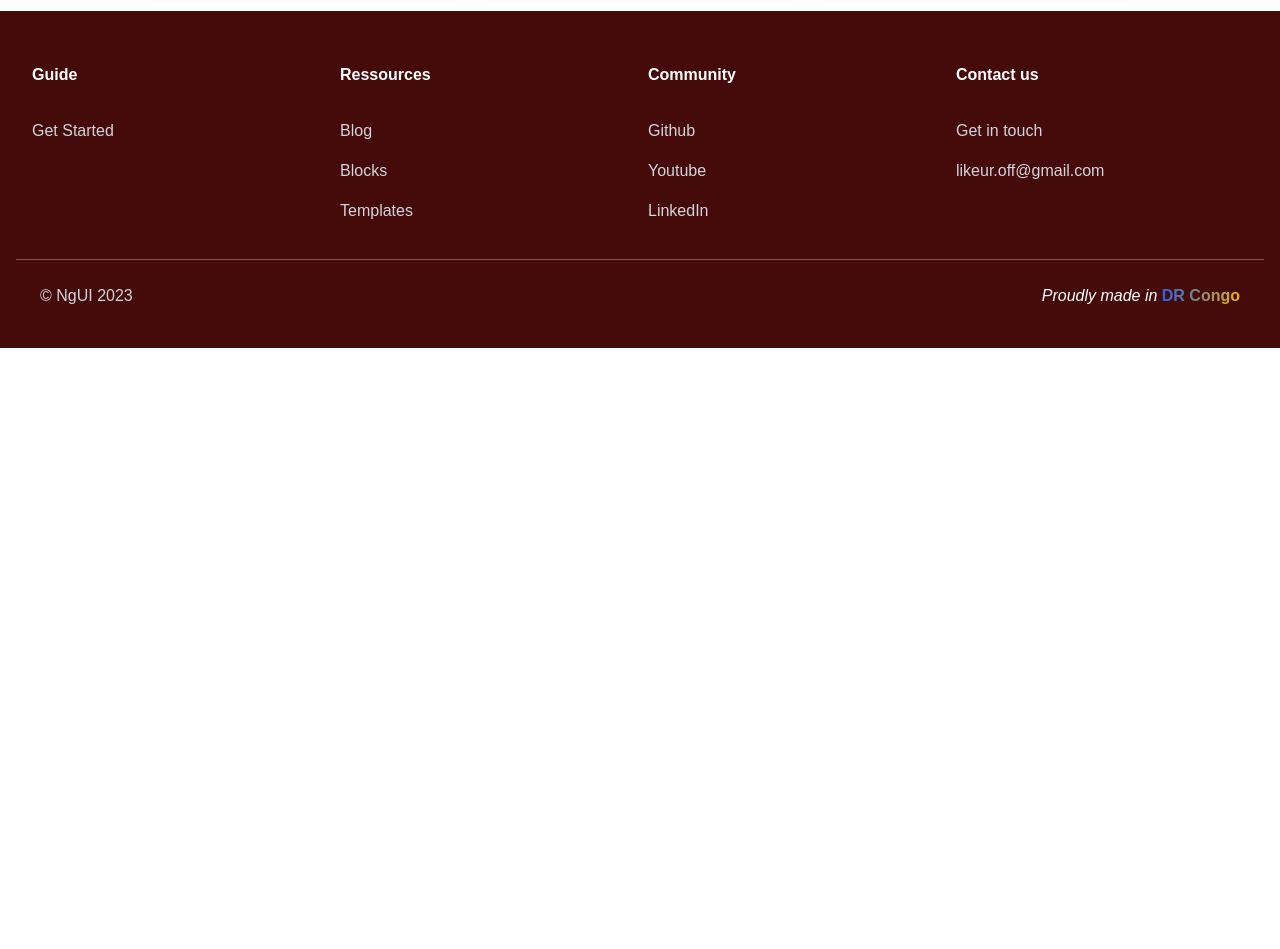
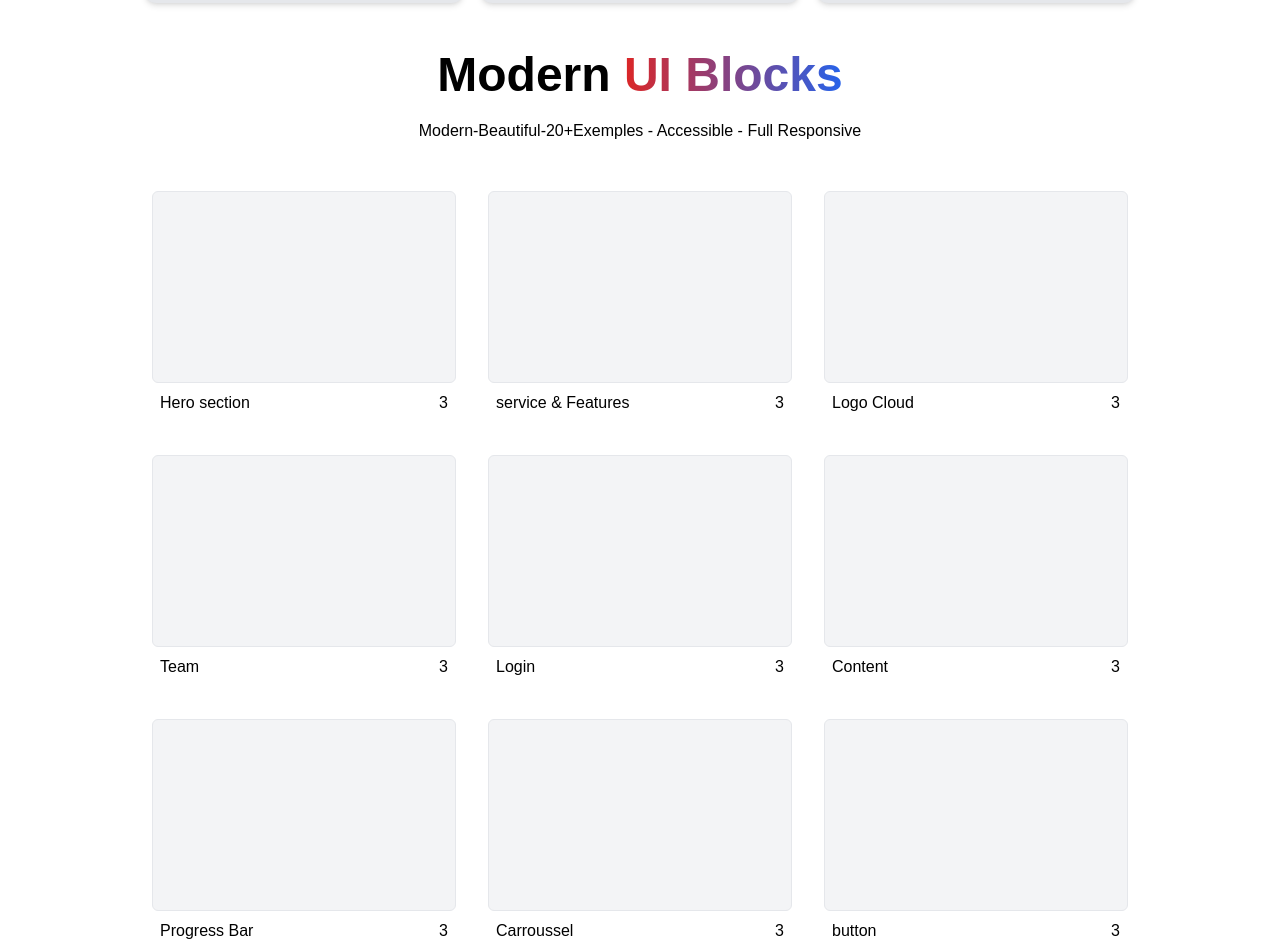
Before and after one commit to Likeur/ngUI, an Angular app: page / in a window 1280 px wide. Shown: the part 1603-2552 px from the top of the page. Before the commit the page ends 1951 px from the top, so only its background shows below. Built offline with nearby package versions, Linux system fonts and the light colour scheme.

Commit message:
modern ui block section added

```diff
--- a/src/app/components/feature-section/featuresec1/featuresec1.component.html
+++ b/src/app/components/feature-section/featuresec1/featuresec1.component.html
@@ -1,6 +1,6 @@
 <section class="flex flex-col items-center justify-center">
     <div class="flex flex-col items-center justify-center p-4">
-        <p class="text-2xl mb-5 font-semibold text-blue-950">With Awesome <span class="bg-gradient-to-r from-red-600 to-orange-600 text-transparent bg-clip-text">Features</span></p>
+        <p class="text-4xl mb-5 font-bold text-blue-950">With <span class="bg-gradient-to-r from-red-600 to-blue-600 text-transparent bg-clip-text">Awesome Features</span></p>
         <p class="text-gray-500">NgUI comes with a lot of awesome features</p>
     </div>
     <div class="p-4 grid gap-4 place-content-center md:grid-cols-2 lg:grid-cols-3">
--- a/src/app/pages/landing/landing.component.html
+++ b/src/app/pages/landing/landing.component.html
@@ -2,7 +2,7 @@
     <h1 class="text-3xl p-3 lg:text-5xl text-blue-950 text-center mt-12 lg:mt-24 font-bold duration-300 dark:text-white"><span class="hidden lg:inline-block ">A set of </span><span class="bg-gradient-to-r from-red-600 to-orange-600 text-transparent bg-clip-text"> UIs Building blocks <br> for Angular <span class=" lg:hidden">and</span> </span><span class="hidden lg:inline-block">, styled with</span> <br> tailwindcss</h1>
     <div class="mt-4">
       <a routerLink="/block" class="bg-blue-600 inline-block text-white p-3 px-5 rounded-full hover:scale-90 duration-300 cursor-pointer">All blocks</a>
-      <a routerLink="/templates" class="ml-4 underline hover:scale-90 duration-300 inline-block cursor-pointer text-blue-950 dark:text-white">Templates</a>
+      <a routerLink="/templates" class="ml-4 underline hover:scale-90 duration-300 inline-block cursor-pointer text-blue-950 dark:text-white">Star on github </a>
     </div>
     <section class=" flex justify-center mt-16 relative z-50 w-full h-[20rem]">
       <div class="p-4 relative flex justify-center w-screen">
@@ -49,5 +49,106 @@
       </div>
     </section>
 
+</div>
+<featuresec1 class="relative z-50"/>
+<section class="flex flex-col items-center mt-8">
+  <div class="dark:text-white flex flex-col items-center">
+    <p class="text-5xl font-semibold">Modern <span class="bg-gradient-to-r from-red-600 to-blue-600 text-transparent bg-clip-text">UI Blocks</span></p>
+    <p class="mt-5">Modern-Beautiful-20+Exemples - Accessible - Full Responsive </p>
   </div>
-<featuresec1 class="relative z-50"/>
+  <div class="dark:text-white mt-10 grid gap-4 md:grid-cols-2 lg:grid-cols-3">
+    <a class="group hover:cursor-pointer w-96 lg:w-80 p-2">
+      <div class="h-48 border bg-gray-100 rounded-md">
+
+      </div>
+      <div class="p-2 flex justify-between">
+        <p class="group-hover:text-blue-600">Hero section</p>
+        <a href="" class="group-hover:hidden ">3</a>
+        <a href="" class="hidden group-hover:block text-blue-600">-voir-</a>
+      </div>
+    </a>
+    <a class="group hover:cursor-pointer w-96 lg:w-80 p-2">
+      <div class="h-48 border bg-gray-100 rounded-md">
+
+      </div>
+      <div class="p-2 flex justify-between">
+        <p class="group-hover:text-blue-600">service & Features</p>
+        <a href="" class="group-hover:hidden ">3</a>
+        <a href="" class="hidden group-hover:block text-blue-600">-voir-</a>
+      </div>
+    </a>
+    <a class="group hover:cursor-pointer w-96 lg:w-80 p-2">
+      <div class="h-48 border bg-gray-100 rounded-md">
+
+      </div>
+      <div class="p-2 flex justify-between">
+        <p class="group-hover:text-blue-600">Logo Cloud</p>
+        <a href="" class="group-hover:hidden ">3</a>
+        <a href="" class="hidden group-hover:block text-blue-600">-voir-</a>
+      </div>
+    </a>
+    <a class="group hover:cursor-pointer w-96 lg:w-80 p-2">
+      <div class="h-48 border bg-gray-100 rounded-md">
+
+      </div>
+      <div class="p-2 flex justify-between">
+        <p class="group-hover:text-blue-600">Team</p>
+        <a href="" class="group-hover:hidden ">3</a>
+        <a href="" class="hidden group-hover:block text-blue-600">-voir-</a>
+      </div>
+    </a>
+    <a class="group hover:cursor-pointer w-96 lg:w-80 p-2">
+      <div class="h-48 border bg-gray-100 rounded-md">
+
+      </div>
+      <div class="p-2 flex justify-between">
+        <p class="group-hover:text-blue-600">Login</p>
+        <a href="" class="group-hover:hidden ">3</a>
+        <a href="" class="hidden group-hover:block text-blue-600">-voir-</a>
+      </div>
+    </a>
+    <a class="group hover:cursor-pointer w-96 lg:w-80 p-2">
+      <div class="h-48 border bg-gray-100 rounded-md">
+
+      </div>
+      <div class="p-2 flex justify-between">
+        <p class="group-hover:text-blue-600">Content</p>
+        <a href="" class="group-hover:hidden ">3</a>
+        <a href="" class="hidden group-hover:block text-blue-600">-voir-</a>
+      </div>
+    </a>
+    <a class="group hover:cursor-pointer w-96 lg:w-80 p-2">
+      <div class="h-48 border bg-gray-100 rounded-md">
+
+      </div>
+      <div class="p-2 flex justify-between">
+        <p class="group-hover:text-blue-600">Progress Bar</p>
+        <a href="" class="group-hover:hidden ">3</a>
+        <a href="" class="hidden group-hover:block text-blue-600">-voir-</a>
+      </div>
+    </a>
+    <a class="group hover:cursor-pointer w-96 lg:w-80 p-2">
+      <div class="h-48 border bg-gray-100 rounded-md">
+
+      </div>
+      <div class="p-2 flex justify-between">
+        <p class="group-hover:text-blue-600">Carroussel</p>
+        <a href="" class="group-hover:hidden ">3</a>
+        <a href="" class="hidden group-hover:block text-blue-600">-voir-</a>
+      </div>
+    </a>
+    <a class="group hover:cursor-pointer w-96 lg:w-80 p-2">
+      <div class="h-48 border bg-gray-100 rounded-md">
+
+      </div>
+      <div class="p-2 flex justify-between">
+        <p class="group-hover:text-blue-600">button</p>
+        <a href="" class="group-hover:hidden ">3</a>
+        <a href="" class="hidden group-hover:block text-blue-600">-voir-</a>
+      </div>
+    </a>
+  </div>
+  <div class="flex justify-center p-4 mb-5">
+    <a class="bg-blue-600 text-white p-2 px-5 rounded-full">Browse All blocks</a>
+  </div>
+</section>
```
